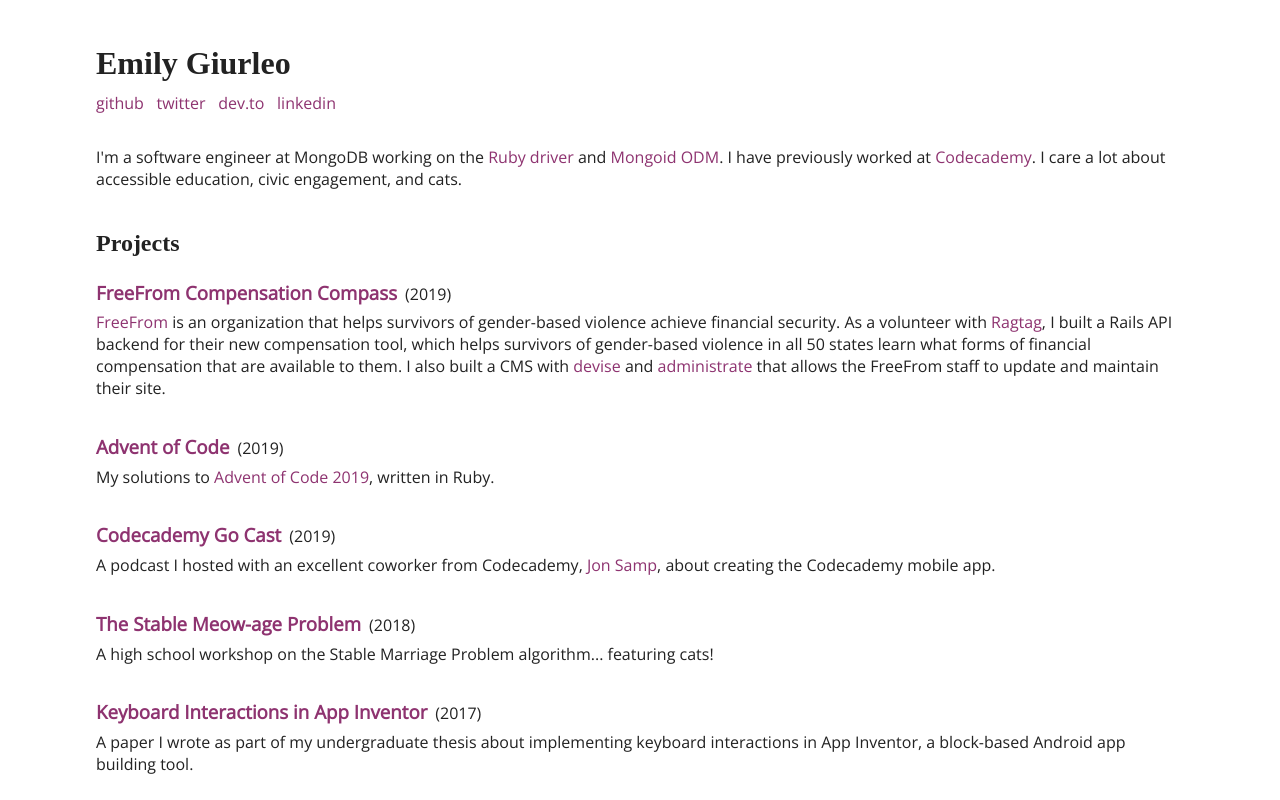
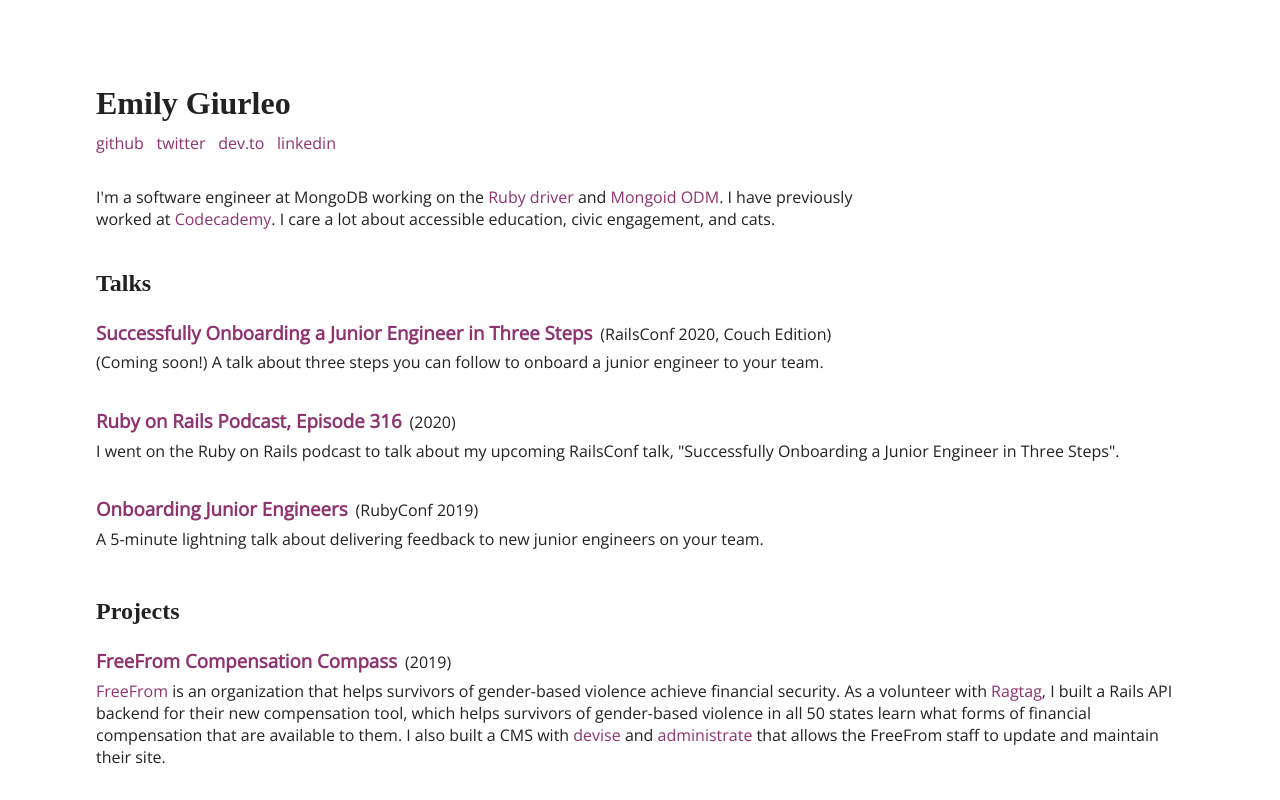
Before and after one commit to egiurleo/egiurleo.github.io, a React (Create React App) app: page / in a window 1280 px wide. Shown: the top 800 px of the page. Built offline with nearby package versions, Linux system fonts and the light colour scheme; a web font is replaced by a local one.

Commit message:
updated talks section

```diff
--- a/src/App.css
+++ b/src/App.css
@@ -1,10 +1,9 @@
 @import url("https://fonts.googleapis.com/css?family=Open+Sans|Quando");
 
 html, body {
-  padding: 0 3rem;
+  padding: 1.25rem 3rem;
   font-family: "Open Sans", sans-serif;
   color: #222;
-  padding-bottom: 4rem;
 }
 
 p {
@@ -13,22 +12,15 @@
 }
 
 a {
-  /* font-weight: bold; */
   color: #8e3370;
   text-decoration: none;
 }
 
 a:hover {
   text-decoration: underline;
-  /* font-weight: bold; */
 }
 
 .title {
-  /* display: flex;
-  flex-direction: column;
-  justify-content: center;
-  align-items: center; */
-
   padding: 1.5rem 0 0 0;
 }
 
@@ -56,6 +48,12 @@
 
 .about {
   margin-top: 2rem;
+  /* margin-bottom: 3.5rem; */
+  max-width: 50rem;
+}
+
+.talks {
+  margin-bottom: 3rem;
 }
 
 .projects, .talks {
--- a/src/App.js
+++ b/src/App.js
@@ -10,8 +10,8 @@
     <div className="App">
       <Title />
       <About />
+      <Talks />
       <Projects />
-      <Talks />
     </div>
   );
 }
--- a/src/data.js
+++ b/src/data.js
@@ -42,7 +42,7 @@
       "title": "Codecademy Go Cast",
       "link": "https://podcasts.apple.com/us/podcast/codecademy-go-cast/id1450421834",
       "year": 2019,
-      "description": "A podcast I hosted with an excellent coworker from Codecademy, <a href=\"https://jonsamp.dev\" target=\"_blank\" rel=\"noopener noreferrer\">Jon Samp</a>, about creating the Codecademy mobile app."
+      "description": "A podcast about creating the Codecademy mobile app."
     },
     {
       "title": "The Stable Meow-age Problem",
@@ -59,6 +59,18 @@
   ],
   "talks": [
     {
+      "title": "Successfully Onboarding a Junior Engineer in Three Steps",
+      "link": "https://railsconf.com",
+      "conference": "RailsConf 2020, Couch Edition",
+      "description": "(Coming soon!) A talk about three steps you can follow to onboard a junior engineer to your team."
+    },
+    {
+      "title": "Ruby on Rails Podcast, Episode 316",
+      "link": "https://5by5.tv/rubyonrails/316",
+      "conference": "2020",
+      "description": "I went on the Ruby on Rails podcast to talk about my upcoming RailsConf talk, \"Successfully Onboarding a Junior Engineer in Three Steps\"."
+    },
+    {
       "title": "Onboarding Junior Engineers",
       "link": "https://youtu.be/7TrKS8ZiTyI?t=3045",
       "conference": "RubyConf 2019",
```
